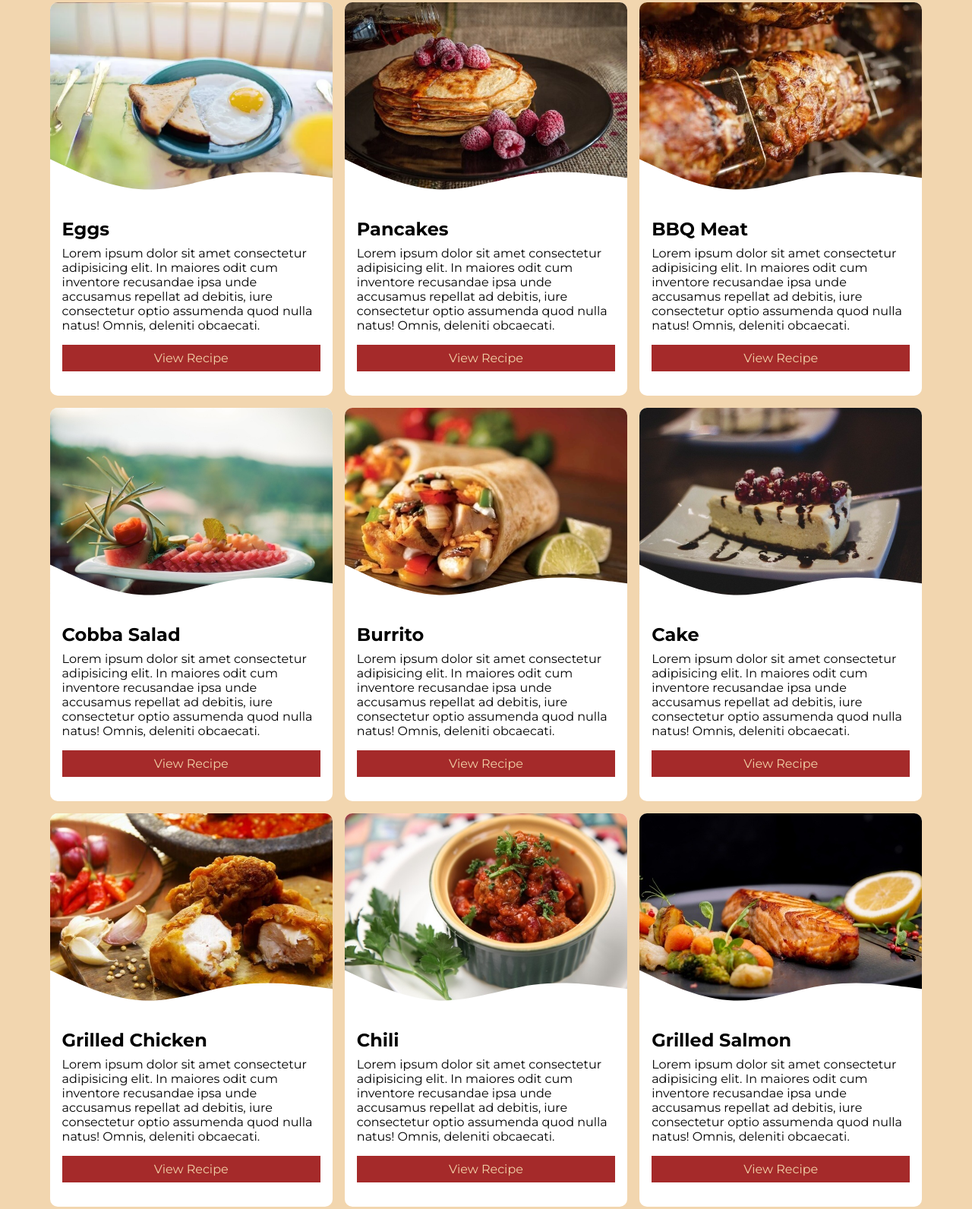
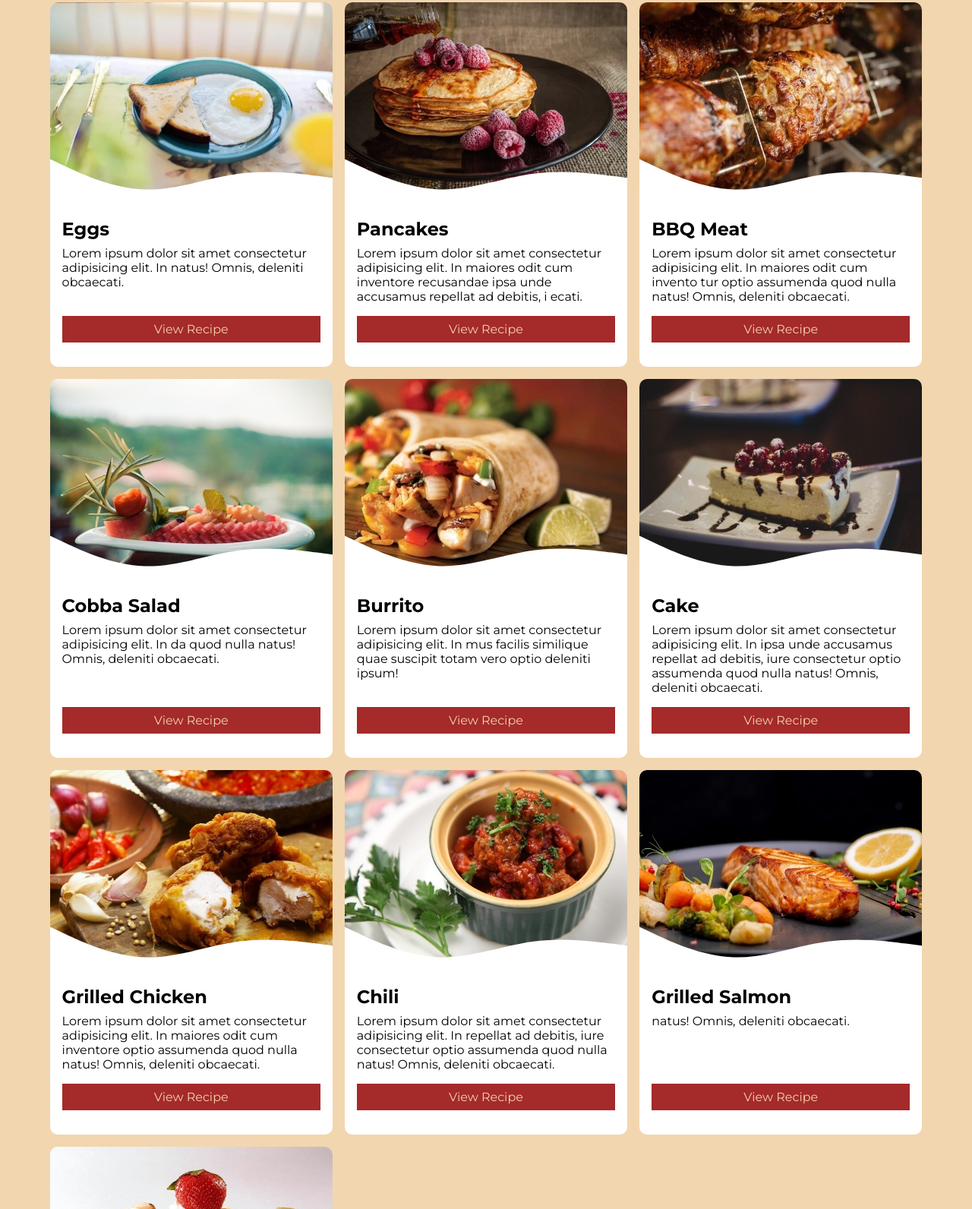
Before and after one commit to Golden-Smoke/Webi, a website: page src/recipes.html in a window 1280 px wide. Shown: the part 589-2181 px from the top of the page at 76% size. Drawn offline with Linux system fonts and the light colour scheme.

Commit message:
Changing link paths

```diff
--- a/src/recipes.html
+++ b/src/recipes.html
@@ -169,14 +169,14 @@
               </svg>
             </div>
             <div class="card-body">
+              <div class="card-content">
                 <h2 class="card-title">Eggs</h2>
                 <p>
                   Lorem ipsum dolor sit amet consectetur adipisicing elit. In
-                maiores odit cum inventore recusandae ipsa unde accusamus
-                repellat ad debitis, iure consectetur optio assumenda quod nulla
                   natus! Omnis, deleniti obcaecati.
                 </p>
-              <a href="#" class="card-btn-link">View Recipe</a>
+              </div>
+              <a href="./recipes/eggs.html" class="card-btn-link">View Recipe</a>
             </div>
           </div>
 
@@ -199,14 +199,16 @@
               </svg>
             </div>
             <div class="card-body">
+              <div class="card-content">
                  <h2 class="card-title">Pancakes</h2>
                 <p>
                 Lorem ipsum dolor sit amet consectetur adipisicing elit. In
                 maiores odit cum inventore recusandae ipsa unde accusamus
-                repellat ad debitis, iure consectetur optio assumenda quod nulla
-                natus! Omnis, deleniti obcaecati.
+                repellat ad debitis, i ecati.
                 </p>
-              <a href="#" class="card-btn-link">View Recipe</a>
+              </div>
+
+              <a href="./recipes/pancakes.html" class="card-btn-link">View Recipe</a>
             </div>
           </div>
 
@@ -226,14 +228,16 @@
               </svg>
             </div>
             <div class="card-body">
+              <div class="card-content">
                   <h2 class="card-title">BBQ Meat</h2>
                 <p>
                   Lorem ipsum dolor sit amet consectetur adipisicing elit. In
-                maiores odit cum inventore recusandae ipsa unde accusamus
-                repellat ad debitis, iure consectetur optio assumenda quod nulla
+                  maiores odit cum invento tur optio assumenda quod nulla
                   natus! Omnis, deleniti obcaecati.
                 </p>
-              <a href="#" class="card-btn-link">View Recipe</a>
+              </div>
+
+              <a href="./recipes/bbq-meat.html" class="card-btn-link">View Recipe</a>
             </div>
           </div>
           <div class="card">
@@ -255,14 +259,16 @@
               </svg>
             </div>
             <div class="card-body">
+              <div class="card-content">
                   <h2 class="card-title">Cobba Salad</h2>
                 <p>
                   Lorem ipsum dolor sit amet consectetur adipisicing elit. In
-                maiores odit cum inventore recusandae ipsa unde accusamus
-                repellat ad debitis, iure consectetur optio assumenda quod nulla
+                  da quod nulla
                   natus! Omnis, deleniti obcaecati.
                 </p>
-              <a href="#" class="card-btn-link">View Recipe</a>
+              </div>
+
+              <a href="./recipes/cobba-salad.html" class="card-btn-link">View Recipe</a>
             </div>
           </div>
           <div class="card">
@@ -284,14 +290,15 @@
               </svg>
             </div>
             <div class="card-body">
+              <div class="card-content">
                   <h2 class="card-title">Burrito</h2>
                 <p>
                   Lorem ipsum dolor sit amet consectetur adipisicing elit. In
-                maiores odit cum inventore recusandae ipsa unde accusamus
-                repellat ad debitis, iure consectetur optio assumenda quod nulla
-                natus! Omnis, deleniti obcaecati.
+                  mus facilis similique quae suscipit totam vero optio deleniti ipsum!
                 </p>
-              <a href="#" class="card-btn-link">View Recipe</a>
+              </div>
+
+              <a href="./recipes/burrito.html" class="card-btn-link">View Recipe</a>
             </div>
           </div>
           <div class="card">
@@ -310,14 +317,17 @@
               </svg>
             </div>
             <div class="card-body">
+              <div class="card-content">
                   <h2 class="card-title">Cake</h2>
                 <p>
                   Lorem ipsum dolor sit amet consectetur adipisicing elit. In
-                maiores odit cum inventore recusandae ipsa unde accusamus
+                   ipsa unde accusamus
                   repellat ad debitis, iure consectetur optio assumenda quod nulla
                   natus! Omnis, deleniti obcaecati.
                 </p>
-              <a href="#" class="card-btn-link">View Recipe</a>
+              </div>
+
+              <a href="./recipes/cake.html" class="card-btn-link">View Recipe</a>
             </div>
           </div>
           <div class="card">
@@ -336,14 +346,16 @@
               </svg>
             </div>
             <div class="card-body">
+              <div class="card-content">
                   <h2 class="card-title">Grilled Chicken</h2>
                 <p>
                   Lorem ipsum dolor sit amet consectetur adipisicing elit. In
-                maiores odit cum inventore recusandae ipsa unde accusamus
-                repellat ad debitis, iure consectetur optio assumenda quod nulla
+                  maiores odit cum inventore  optio assumenda quod nulla
                   natus! Omnis, deleniti obcaecati.
                 </p>
-              <a href="#" class="card-btn-link">View Recipe</a>
+              </div>
+
+              <a href="./recipes/chicken.html" class="card-btn-link">View Recipe</a>
             </div>
           </div>
           <div class="card">
@@ -362,14 +374,17 @@
               </svg>
             </div>
             <div class="card-body">
+              <div class="card-content">
                   <h2 class="card-title">Chili</h2>
                 <p>
                   Lorem ipsum dolor sit amet consectetur adipisicing elit. In
-                maiores odit cum inventore recusandae ipsa unde accusamus
+
                   repellat ad debitis, iure consectetur optio assumenda quod nulla
                   natus! Omnis, deleniti obcaecati.
                 </p>
-              <a href="#" class="card-btn-link">View Recipe</a>
+              </div>
+
+              <a href="./recipes/chili.html" class="card-btn-link">View Recipe</a>
             </div>
           </div>
           <div class="card">
@@ -388,14 +403,15 @@
               </svg>
             </div>
             <div class="card-body">
+              <div class="card-content">
                   <h2 class="card-title">Grilled Salmon</h2>
                 <p>
-                Lorem ipsum dolor sit amet consectetur adipisicing elit. In
-                maiores odit cum inventore recusandae ipsa unde accusamus
-                repellat ad debitis, iure consectetur optio assumenda quod nulla
+
                   natus! Omnis, deleniti obcaecati.
                 </p>
-              <a href="#" class="card-btn-link">View Recipe</a>
+              </div>
+
+              <a href="./recipes/salmon.html" class="card-btn-link">View Recipe</a>
             </div>
           </div>
           <div class="card">
@@ -417,14 +433,16 @@
               </svg>
             </div>
             <div class="card-body">
+              <div class="card-content">
                   <h2 class="card-title">Fruit Salad</h2>
                 <p>
                   Lorem ipsum dolor sit amet consectetur adipisicing elit. In
-                maiores odit cum inventore recusandae ipsa unde accusamus
-                repellat ad debitis, iure consectetur optio assumenda quod nulla
+                  ma bitis, iure consectetur optio assumenda quod nulla
                   natus! Omnis, deleniti obcaecati.
                 </p>
-              <a href="#" class="card-btn-link">View Recipe</a>
+              </div>
+
+              <a href="./recipes/fruit-salad.html" class="card-btn-link">View Recipe</a>
             </div>
           </div>
         </div>
@@ -451,7 +469,7 @@
           <a href="./contacts.html">Contacts</a>
         </li>
         <li class="foot-link">
-          <a href="#faq">FAQ</a>
+          <a href="./index.html#faq">FAQ</a>
         </li>
       </ul>
       <div class="foot-logo">
--- a/styles/recipes.css
+++ b/styles/recipes.css
@@ -12,6 +12,9 @@
 .card {
   background-color: var(--clr-text);
   border-radius: 10px;
+  display:flex;
+  flex-direction: column;
+  justify-content: space-between;
 }
 
 .card-img {
@@ -29,10 +32,15 @@
   left: 0;
   bottom: -5%;
 }
+
 .card-body {
   padding: 1em;
   position: relative;
   z-index: 1;
+  flex-grow: 1;
+  display:flex;
+  flex-direction: column;
+  justify-content: space-between;
 }
 .card-title {
   margin-block: 0.5rem;
```
Also changed, not shown: src/about.html (+1 -1 lines), src/contacts.html (+1 -1 lines), src/gallery.html (+1 -1 lines), src/index.html (+14 -8 lines), src/recipes/bbq-meat.html (+1 -1 lines), src/recipes/burrito.html (+1 -1 lines), src/recipes/cake.html (+1 -1 lines), src/recipes/chicken.html (+1 -1 lines), src/recipes/chili.html (+1 -1 lines), src/recipes/cobba-salad.html (+1 -1 lines), src/recipes/eggs.html (+1 -1 lines), src/recipes/fruit-salad.html (+1 -1 lines), src/recipes/pancakes.html (+1 -1 lines), src/recipes/salmon.html (+1 -1 lines), 3 more files. Lines whose indentation alone changed are shown as unchanged.
